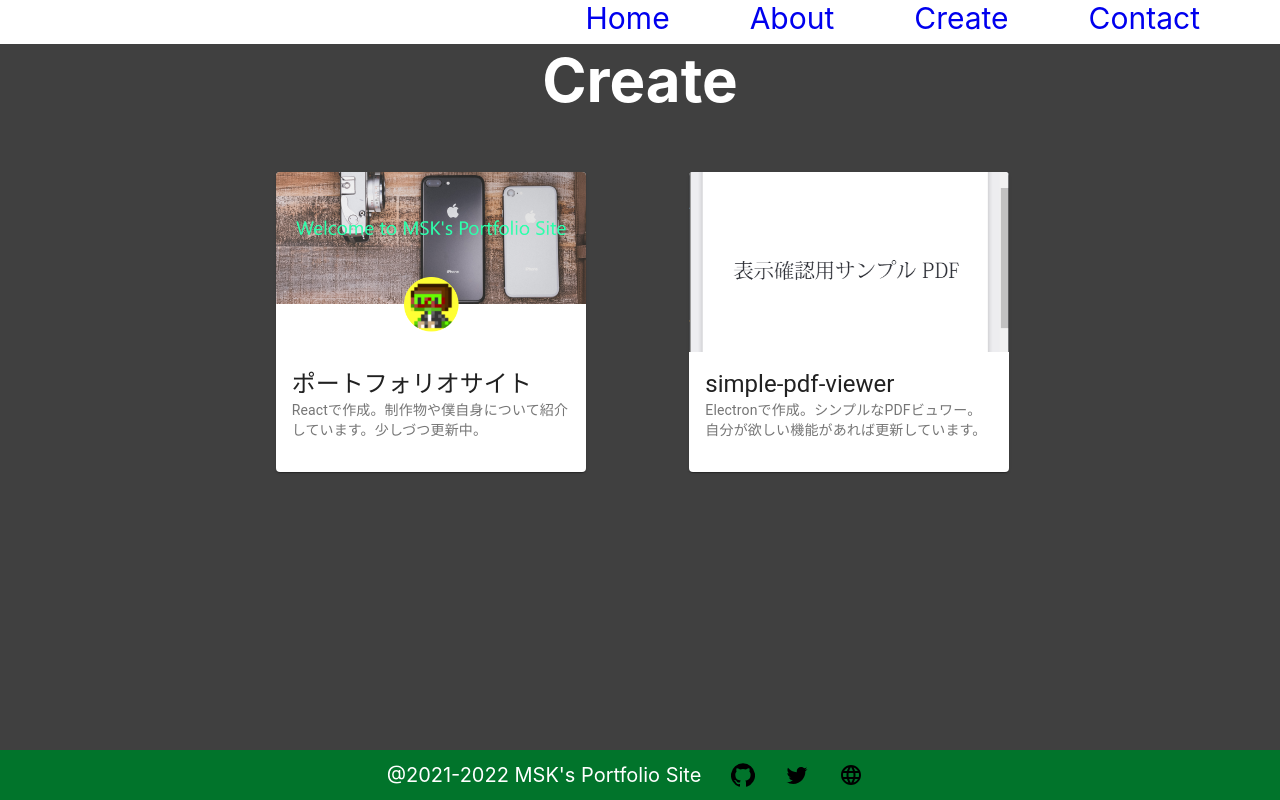
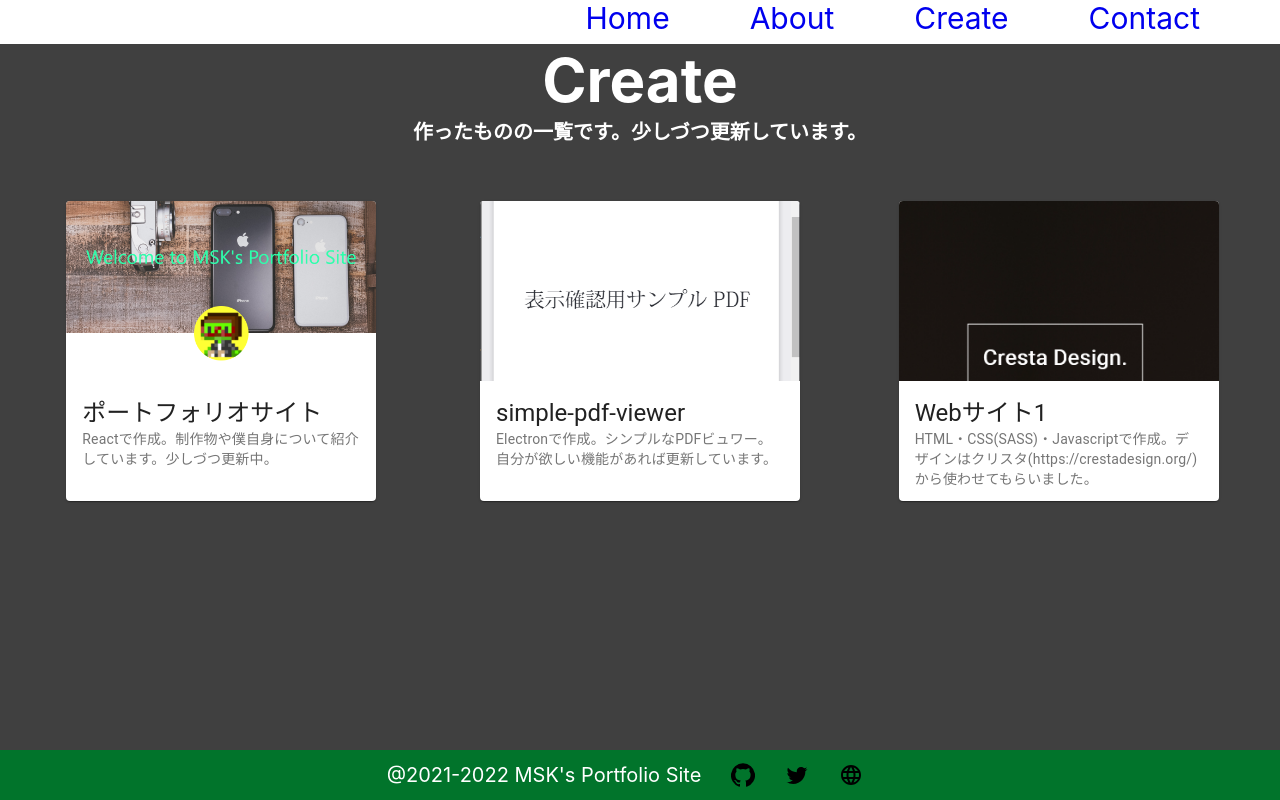
Before and after one commit to MSK0303/portfolio, a React (Create React App) app: page /portfolio/Create in a window 1280 px wide. Built offline with nearby package versions, Linux system fonts and the light colour scheme.

Commit message:
スキルを追加 職業を追加 CreateにWebページを追加

```diff
--- a/src/Components/About/About.scss
+++ b/src/Components/About/About.scss
@@ -39,7 +39,7 @@ $mb: 959px;
             margin-top: 10px;
             list-style: none;
             color: white;
-            font-size: 40px;
+            font-size: 35px;
             border-bottom: 1px solid white;
 
             @include mobile {
--- a/src/Components/About/About.tsx
+++ b/src/Components/About/About.tsx
@@ -11,9 +11,9 @@ const About = () => {
         '出身  : 九州',
         '性別  : 男性',
         '年齢  : 30代',
-        '資格  : 博士(数理学) , 中学・高校教員免許(数学) , 簿記3級',
-        '        Python3 認定基礎試験 , 統計検定3級',
-        'スキル: C/C++ , C# , Java , Python , HTML , CSS , JavaScript , React',
+        '職業  : 組み込み系エンジニア',
+        '資格  : 博士(数理学) , 中学・高校教員免許(数学) , 簿記3級 , Python3 認定基礎試験 , 統計検定3級',
+        'スキル: C/C++ , C# , Java , Python , HTML , CSS , JavaScript , React , Premiere Pro , After Effect'
     ];
 
 
--- a/src/Components/Create/Create.scss
+++ b/src/Components/Create/Create.scss
@@ -28,6 +28,15 @@ $mb: 959px;
         color: white;
     }
 
+    & .create-intro {
+        text-align: center;
+        margin: 0px;
+        font-size: 20px;
+        font-weight: bold;
+        color: white;
+    }
+
+
     & .create-container
     {
         margin-top: 40px;
--- a/src/Components/Create/Create.tsx
+++ b/src/Components/Create/Create.tsx
@@ -4,6 +4,7 @@ import Footer from '../Footer/Footer';
 import ProductCard from '../ProductCard/ProductCard';
 import PORTFOLIO_SITE_IMG from '../../assets/images/portfolio_site.png';
 import SIMPLE_PDF_VIEWER_IMG from '../../assets/images/simple_pdf_viewer.png';
+import SAMPLE_WEBPAGE1_IMG from '../../assets/images/sample-webpage1.png';
 
 import './Create.scss';
 
@@ -12,6 +13,7 @@ const Create:React.FC = () => {
     return (
         <div className="create-page">
             <p className="create-top">Create</p>
+            <p className="create-intro">作ったものの一覧です。少しづつ更新しています。</p>
             <Grid container className="create-container"  justify="center">
 
                 <Grid item container xs={12} md={4}  sm={6} spacing={1} className="create-grid-item" justify="center">
@@ -32,16 +34,16 @@ const Create:React.FC = () => {
                     height={300}
                     width={320} />
                 </Grid>
-                {/* <Grid item container xs={12} md={4} sm={6} spacing={1} className="create-grid-item" justify="center">
+                <Grid item container xs={12} md={4} sm={6} spacing={1} className="create-grid-item" justify="center">
                     <ProductCard
                     title={"Webサイト1"}
                     message={"HTML・CSS(SASS)・Javascriptで作成。デザインはクリスタ(https://crestadesign.org/)から使わせてもらいました。"}
-                    img_path={PORTFOLIO_SITE_IMG}
-                    github_url="#"
+                    img_path={SAMPLE_WEBPAGE1_IMG}
+                    github_url="https://mcgex.net/webpage-sample1/public/index.html"
                     height={300}
                     width={320} />
                 </Grid>
-                <Grid item container xs={12} md={4} sm={6} spacing={1} className="create-grid-item" justify="center">
+                {/* <Grid item container xs={12} md={4} sm={6} spacing={1} className="create-grid-item" justify="center">
                     <ProductCard
                     title={"Webサイト2"}
                     message={"HTML・CSS(SASS)・Javascriptで作成。こちらもクリスタ(https://crestadesign.org/)から使わせてもらいました。"}
--- a/src/Components/Home/Home.tsx
+++ b/src/Components/Home/Home.tsx
@@ -6,7 +6,7 @@ import "./Home.scss";
 import {useTransition,animated,config} from 'react-spring';
 
 const Top:React.FC = () => {
-    const message_table = ["Engineer","Blogger","Soccer Coach"];
+    const message_table = ["Engineer","Blogger","Video Creator","Soccer Coach"];
     const [index, setIndex] = useState(0);
 
     const transitions = useTransition(index,{
```
Also changed, not shown: src/assets/images/sample-webpage1.png (added).
